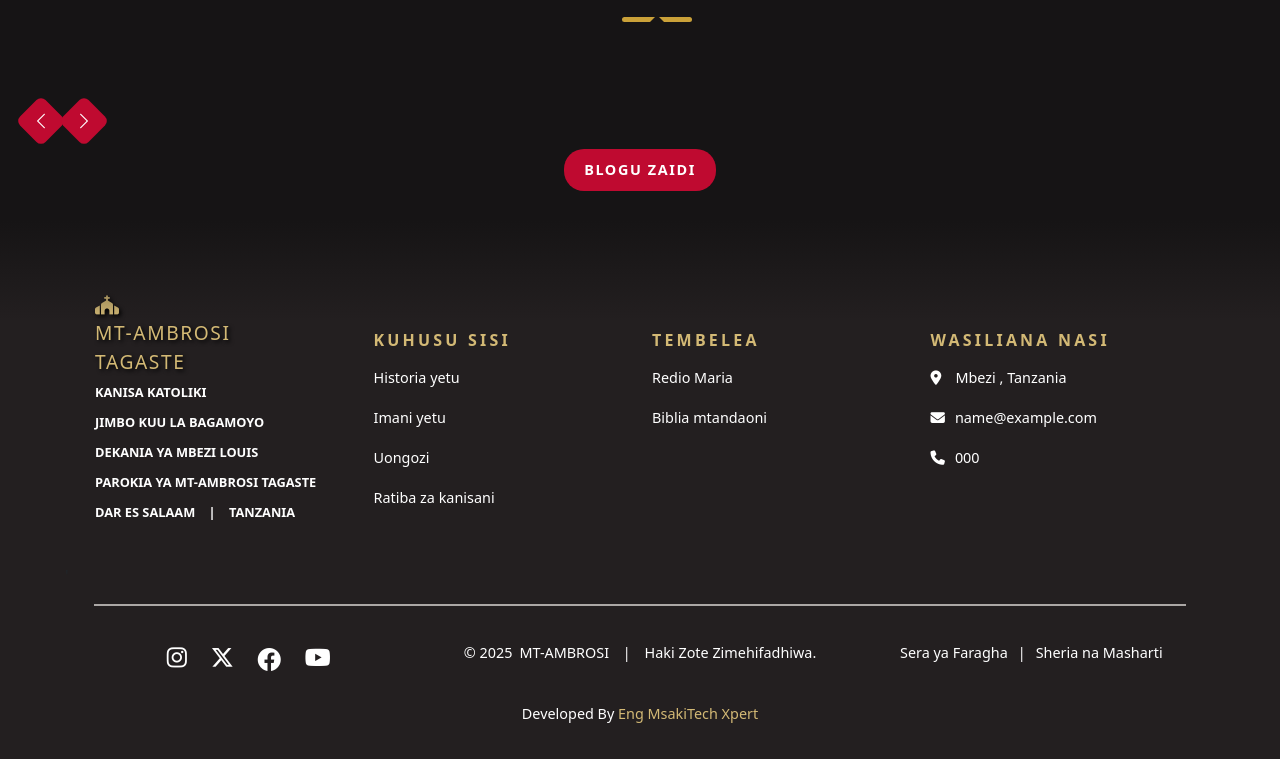
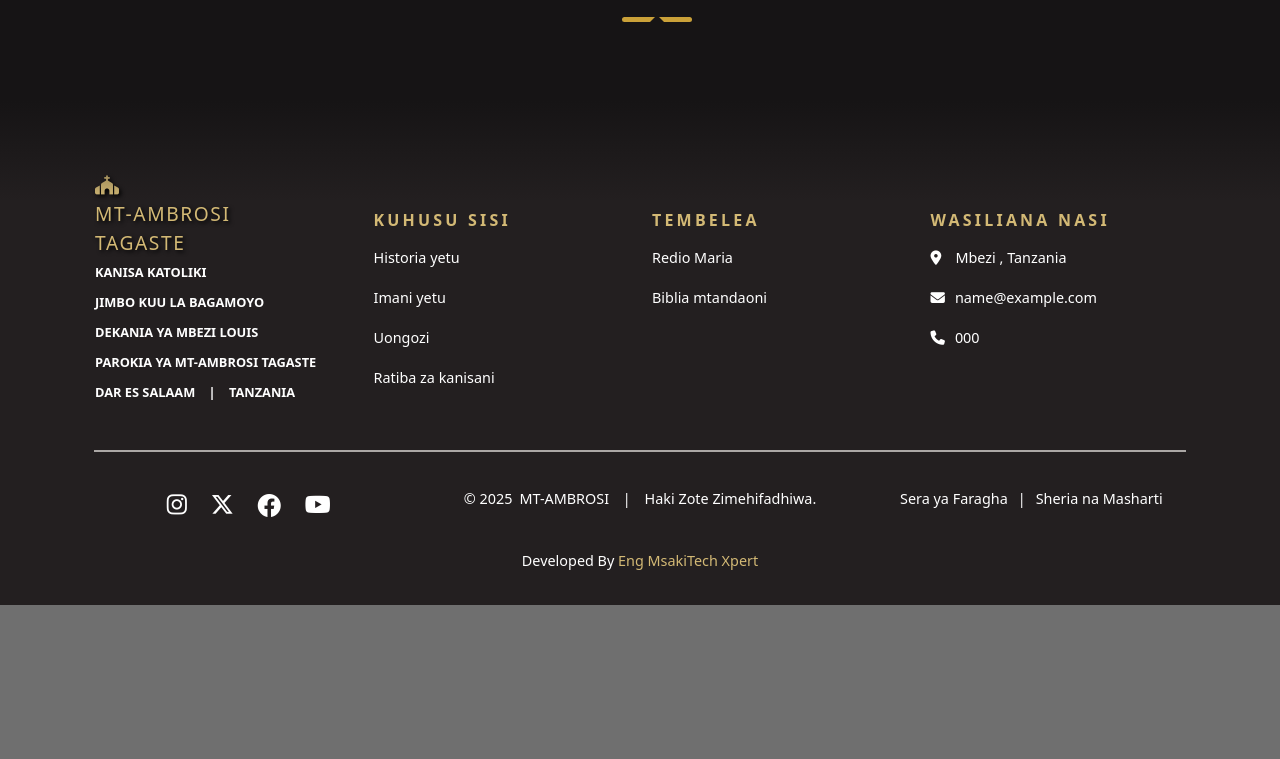
Before and after one commit to Emmanuelmsaki/mtakatifu-ambrosi-tagaste, a Django app: page / in a window 1280 px wide. Shown: the part 2051-2810 px from the top of the page. After the commit the page ends 2656 px from the top, so only its background shows below. Run offline with Django 5.2, Linux system fonts and the light colour scheme; tables that the repository leaves empty hold one stand-in row (values such as "Sample post"); data that the repository does not hold is empty; some libraries are stand-ins or nearby versions.

Commit message:
third commit

```diff
--- a/main/models.py
+++ b/main/models.py
@@ -208,7 +208,7 @@ class Article(SwahiliDateMixin,models.Model):
         verbose_name_plural = "MAKALA"
 
 class MakalaQuotation(models.Model):
-    nukuu = models.TextField(verbose_name='NUKUU')
+    nukuu = models.TextField(max_length=255,verbose_name='NUKUU')
     msemaji = models.CharField(max_length=50,verbose_name='MSEMAJI')
     picha = models.ImageField(upload_to='pics', null=True,verbose_name='PICHA')
 
--- a/static/assets/css1/styles.css
+++ b/static/assets/css1/styles.css
@@ -1525,50 +1549,12 @@
   /* Triangle pointing bottom, white color */
 }
 
-.navigation {
-  display: flex;
-  gap: 7px;
-  justify-content: left;
-  align-items: center;
-  margin-left: 20px;
-  padding-bottom: 10px;
-}
-
-.nav-button {
-  border-radius: 0.4rem;
-  width: 36px;
-  height: 36px;
-  background-color: #bf0a30;
-  display: flex;
-  justify-content: center;
-  align-items: center;
-  color: white;
-  font-size: 18px;
-  font-weight: 700;
-  text-align: center;
-  line-height: 50px;
-  cursor: pointer;
-  transform: rotate(45deg);
-  /* Create diamond shape */
-}
-
-.nav-button:hover {
-  background-color: #bf0a30;
-}
-
-.nav-button i {
-  transform: rotate(-45deg);
-}
-
-.nav-button i {
-  transform: rotate(-45deg);
-}
-
 .row-card {
   background-color: #161415;
-  padding: 0 10px;
+  padding-left:10px;
+  padding-right: 10px;
   padding-top: 25px;
-  padding-bottom: 0px !important;
+  padding-bottom: 30px !important;
 }
 
 .card-cards {
@@ -1725,35 +1711,6 @@
 .ratiba-space {
   padding-bottom: 20px;
 }
-
-.button-link1 {
-  justify-content: center;
-}
-
-.blogu-button {
-  letter-spacing: 0.1rem;
-  font-size: 0.9rem;
-  background-color: #bf0a30;
-  color: white;
-  padding: 10px 20px;
-  text-decoration: none;
-  border-radius: 1.25rem;
-  text-transform: uppercase;
-  font-weight: 600;
-  transition: background-color 0.3s, transform 0.3s;
-}
-
-.blogu-button:hover {
-  background-color: rgb(152, 5, 5);
-  transform: translateY(-2px);
-}
-
-.blogu-row2 {
-  color: red;
-  background-color: #161415;
-  padding-bottom: 30px;
-}
-
 /*end of blogu container*/
 
 /* start of footer area*/
@@ -1777,7 +1734,10 @@
 
 .logo-row {
   color: white;
-  padding: 30px;
+  padding-top: 30px;
+  padding-left: 30px;
+  padding-right: 30px;
+  padding-bottom: 20px;
 }
 
 .centa-logo {
--- a/static/assets/js/cardbutton.js
+++ b/static/assets/js/cardbutton.js
@@ -23,23 +23,24 @@ document.addEventListener("DOMContentLoaded",
           slidesPerView: 3
         }
       },
-      // Navigation arrows
-      navigation: {
-        prevEl: '#scroll-left',  // Custom navigation left
-        nextEl: '#scroll-right', // Custom navigation right
+
+      // If we need pagination
+      pagination: {
+        el: '.swiper-pagination',
+        clickable: true,
       },
     });
     const swiperuongozi = new Swiper('.swiperuongozi', {
       slidesPerView: 1,
       spaceBetween: 15,
-      loop:true,
+      loop: true,
       breakpoints: {
         768: {
           slidesPerView: 3
         }
       },
-      autoplay:{
-        delay:2000,
+      autoplay: {
+        delay: 2000,
       },
 
       // If we need pagination
@@ -51,14 +52,14 @@ document.addEventListener("DOMContentLoaded",
     const swiperuongozi1 = new Swiper('.swiperuongozi1', {
       slidesPerView: 1,
       spaceBetween: 15,
-      loop:true,
+      loop: true,
       breakpoints: {
         768: {
           slidesPerView: 3
         }
       },
-      autoplay:{
-        delay:2000,
+      autoplay: {
+        delay: 2000,
       },
 
       // If we need pagination
@@ -70,14 +71,14 @@ document.addEventListener("DOMContentLoaded",
     const swiperuongozi2 = new Swiper('.swiperuongozi2', {
       slidesPerView: 1,
       spaceBetween: 15,
-      loop:true,
+      loop: true,
       breakpoints: {
         768: {
           slidesPerView: 3
         }
       },
-      autoplay:{
-        delay:2000,
+      autoplay: {
+        delay: 2000,
       },
 
       // If we need pagination
--- a/templates/base.html
+++ b/templates/base.html
@@ -146,7 +146,7 @@
               Tanzania</a>
           </li>
           <li>
-              <i class="fa-solid fa-envelope footer2-1"></i><a href="mailto:{{messag.email_url}}"
+            <i class="fa-solid fa-envelope footer2-1"></i><a href="mailto:{{messages.email_url}}"
               class="footer2 footer-hover" target="_blank">{{messag.email_url}}</a>
           </li>
           <li>
@@ -156,7 +156,7 @@
         </ul>
       </div>
     </div>
-      <!-- Line with Bootstrap utilities --> '
+    <!-- Line with Bootstrap utilities -->
     <div class="mx-auto my-3 horizontal-line"></div>
     <div class="row footer-terms">
       <div class="col-sm">
--- a/templates/index.html
+++ b/templates/index.html
@@ -6,7 +6,8 @@
 <div id="myCarousel" class="carousel slide carousel-fade" data-bs-ride="carousel" data-bs-pause="false">
   <div class="carousel-indicators">
     {% for Somo in Somos %}
-      <button type="button" data-bs-target="#myCarousel" data-bs-slide-to="{{ forloop.counter0 }}" class="{% if forloop.first %}active{% endif %}"></button>
+    <button type="button" data-bs-target="#myCarousel" data-bs-slide-to="{{ forloop.counter0 }}"
+      class="{% if forloop.first %}active{% endif %}"></button>
     {% endfor %}
   </div>
   <div class="carousel-inner">
@@ -65,7 +66,7 @@
                 {% endif %}
                 <div class="card-img-overlay card-img-overlay1">
                   {% if next_event %}
-                <p class="card-title card-title-icon"><i class="bi bi-calendar2-check"></i> {{ next_event.get_swahili_date }}</p>
+                  <p class="card-title card-title-icon"><i class="bi bi-calendar2-check"></i> {{next_event.get_swahili_date }}</p>
                   <h3 class="card-text">{{ next_event.title }}</h3>
                   <a href="{% url 'matukio_page' next_event.id %}" class="card-link5">soma zaidi</a>
                   {% else %}
@@ -143,8 +144,13 @@
       <h5 class="misarow1-2">tubuni na kuiamini injili</h5>
       <div class="discover-section mt-4">
         <div class="discover-line"></div>
-        <div class="discover-text"><i class="fa-solid fa-dove space-right"></i>{% if user.is_authenticated %}{{user.first_name}} {% else %}kesheni mkiomba{% endif %}<i
-            class="fa-solid fa-cross space-left"></i></div>
+        <div class="discover-text"><i class="fa-solid fa-dove space-right"></i>
+          {% if user.is_authenticated %}
+          {{user.first_name}}
+          {% else %}
+          kesheni mkiomba
+          {% endif %}
+          <i class="fa-solid fa-cross space-left"></i></div>
         <div class="discover-line"></div>
       </div>
     </div>
@@ -152,16 +158,15 @@
   <div class="row card-makala-container d-flex gx-3">
     <div class="col-12 col-md-8 mb-4 mb-md-0">
       <div class="card card-makala shadow h-100">
-        <div class="image-makala-wrapper">
         <img class="card-img-top" src="{{quote.picha.url}}" alt="church" />
         <div class="card-img-overlay card-img-overlay1 card-makala-img-overlay">
           <p class="card-makala-title">makala</p>
-            <h3 class="card-makala-text"><i class="fa fa-quote-left pe-2"></i>{{quote.nukuu}}<i class="fa fa-quote-right ps-2"></i><br>
+          <h3 class="card-makala-text"><i class="fa fa-quote-left pe-2"></i>{{quote.nukuu}}<i
+              class="fa fa-quote-right ps-2"></i><br>
           </h3>
-            <span class="makala-author">{{quote.msemaji}}</span>
+          <span class="makala-author"><span class="space-right">-</span>{{quote.msemaji}}</span>
           <div class="card-makala-link1 d-flex">
             <a href="{% url 'makala' %}" type="btn" class="card-makala-link">soma makala</a>
-            </div>
           </div>
         </div>
       </div>
@@ -200,7 +205,7 @@
         <div class="red-line"></div>
     </div>
   </div>
-  <div class="swiper1 row-card gx-3 d-flex flex-nowrap mt-3" id="blogu-container">
+  <div class="swiper1 row-card gx-3 mt-3">
     <div class="swiper-wrapper">
       {% for blog in recent_blogs %}
       <div class="swiper-slide swiper-slide1">
@@ -218,23 +223,11 @@
         </a>
       </div>
       {% endfor %}
+    </div>
 
+    <div class="swiper-pagination red-active"></div>
   </div>
-  </div>
-  <div class="row blogu-row2 mt-4">
-    <div class="col-sm">
-      <!--diamond icons-->
-      <div class="navigation pt-2">
-        <div class="nav-button" id="scroll-left"><i class="bi bi-chevron-left"></i></div>
-        <div class="nav-button" id="scroll-right"><i class="bi bi-chevron-right"></i></div>
-      </div>
-      <div class="button-link1 d-flex">
-        <a href="{% url 'blogu' %}" class="blogu-button" type="btn">blogu zaidi</a>
-      </div>
-    </div>
-  </div>
-</div>
-<!--The end of card container-->
+
 </div>
 
 {% endblock %}
--- a/templates/jumuiya_page2.html
+++ b/templates/jumuiya_page2.html
@@ -20,4 +20,4 @@
         </div>
     </div>
 
-    {% endblock %}
+{% endblock %}
--- a/templates/maktaba_page.html
+++ b/templates/maktaba_page.html
@@ -7,11 +7,11 @@
     <div class="container-fluid podikasiti-page-container top-space">
         <div class="row maktaba-page-row pt-3">
             {% for image in library_images %}
-            <div class="col-12 col-md-4">
+            <div class="col-12 col-md-4 gx-3 gy-2">
                 <div class="carousel maktaba-page-carousel" data-bs-ride="carousel">
                     <div class="carousel-inner">
                         <div class="carousel-item active">
-                            <img src="{{image.picha.url}}" class="d-block w-100 maktaba-page-img" alt="church">
+                            <img src="{{image.picha.url}}" class="d-block w-100" alt="church">
                         </div>
                     </div>
                 </div>
--- a/templates/uongozi.html
+++ b/templates/uongozi.html
@@ -34,7 +34,7 @@
                         {% endfor %}
 
                     </div>
-                    <div class="swiper-pagination"></div>
+                    <div class="swiper-pagination round-btn"></div>
                 </div>
             </div>
         </div>
@@ -67,7 +67,7 @@
                         {% endfor %}
 
                     </div>
-                    <div class="swiper-pagination"></div>
+                    <div class="swiper-pagination round-btn"></div>
                 </div>
             </div>
         </div>
@@ -100,7 +100,7 @@
                         {% endfor %}
 
                     </div>
-                    <div class="swiper-pagination"></div>
+                    <div class="swiper-pagination round-btn"></div>
                 </div>
             </div>
         </div>
```
Also changed, not shown: other parts of static/assets/css1/styles.css (+79 -31 lines), templates/changia.html (+6 -8 lines), templates/ujumbe.html (+4 -4 lines), main/migrations/0011_alter_makalaquotation_nukuu.py (added), main/migrations/0012_alter_makalaquotation_nukuu.py (added), main/migrations/0013_alter_makalaquotation_nukuu.py (added), main/migrations/0014_alter_makalaquotation_nukuu.py (added), media/pics/15_UI9GZZs.jpg (added), media/pics/41_At4gPUo.jpg (added), 2 other files. Lines whose indentation alone changed are shown as unchanged.
